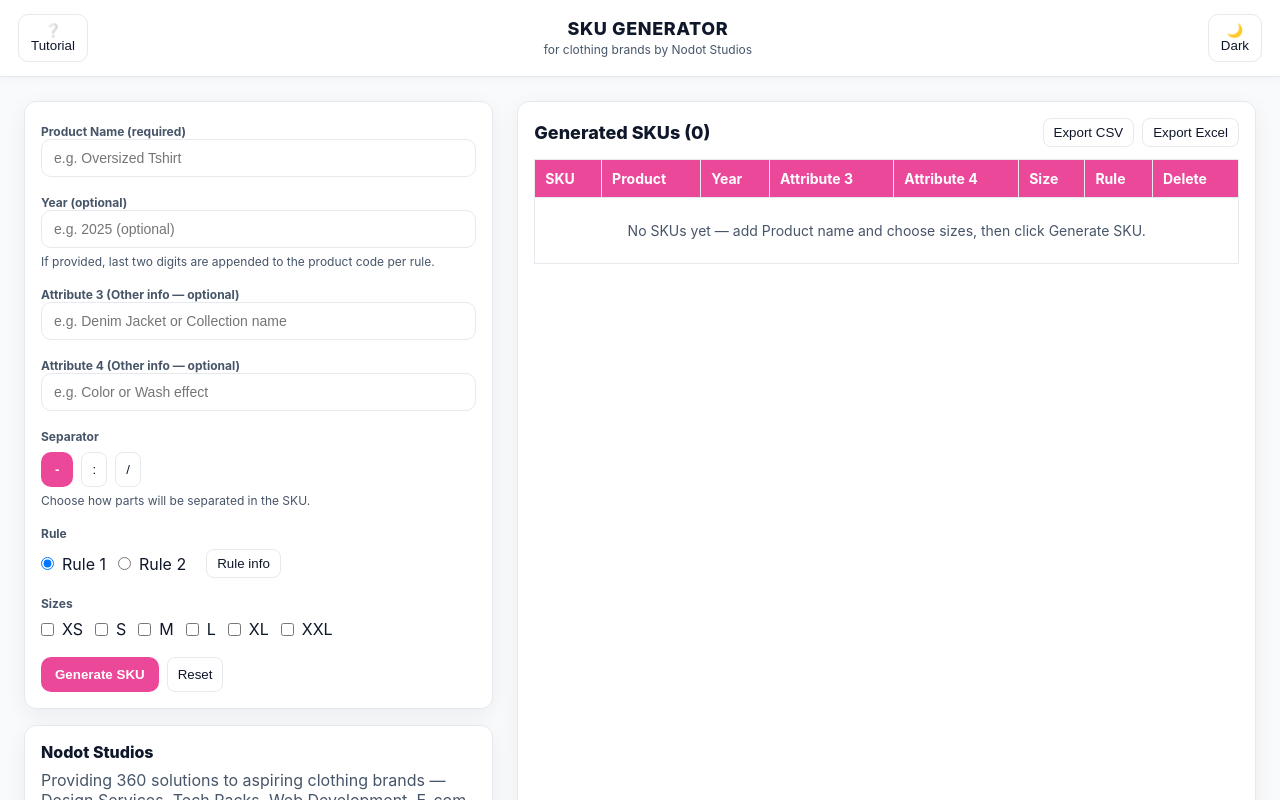
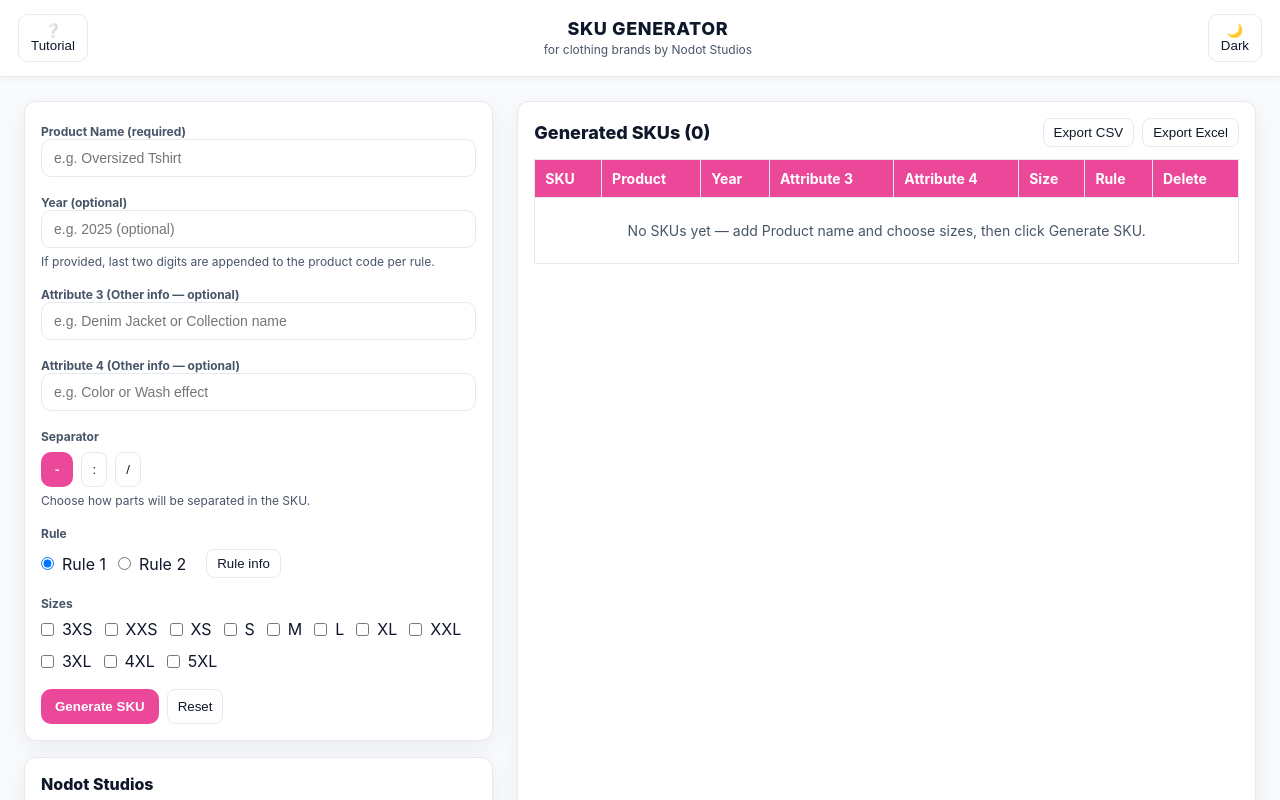
Before and after one commit to nodotstudios/sku-generator, a Next.js app: page / in a window 1280 px wide. Shown: the top 800 px of the page. Built offline with nearby package versions, Linux system fonts and the light colour scheme.

Commit message:
feat: Sizes added

```diff
--- a/app/page.js
+++ b/app/page.js
@@ -56,7 +56,7 @@ export default function SkuGenerator() {
     } catch (e) {}
   }, [darkMode]);
 
-  const allSizes = ["XS", "S", "M", "L", "XL", "XXL"];
+  const allSizes = ["3XS","XXS","XS", "S", "M", "L", "XL", "XXL", "3XL", "4XL", "5XL"];
 
   const toggleSize = (size) => {
     setSizes((prev) => (prev.includes(size) ? prev.filter((s) => s !== size) : [...prev, size]));
```
